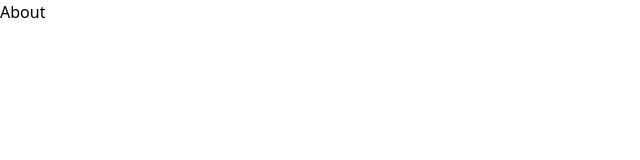
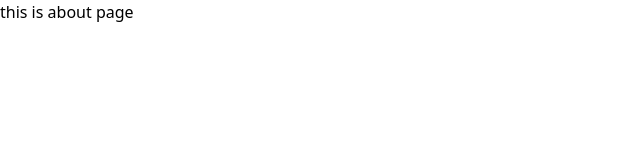
Before and after one commit to mahbub810515/task-managment, a React (Vite) app: page /about in a window 1280 px wide. Shown: the top 160 px of the page, without its empty margins (0-640 px from the left). Built offline with nearby package versions, Linux system fonts and the light colour scheme.

Commit message:
route pages components

```diff
--- /dev/null
+++ b/src/pages/About.jsx
@@ -0,0 +1,11 @@
+import React from 'react'
+
+const About = () => {
+  return (
+    <div>
+      <h1>this is about page</h1>
+    </div>
+  )
+}
+
+export default About
--- /dev/null
+++ b/src/pages/Home.jsx
@@ -0,0 +1,11 @@
+
+
+const Home = () => {
+  return (
+    <div>
+      <h1>this is home page</h1>
+    </div>
+  )
+}
+
+export default Home
--- /dev/null
+++ b/src/pages/NotFound.jsx
@@ -0,0 +1,11 @@
+import React from 'react'
+
+const NotFound = () => {
+  return (
+    <div className='h-screen w-full bg-black text-white text-3xl font-bold flex items-center justify-center'>
+      <h1>Not Found</h1>
+    </div>
+  )
+}
+
+export default NotFound
```
Also changed, not shown: src/App.jsx (+7 -4 lines).
